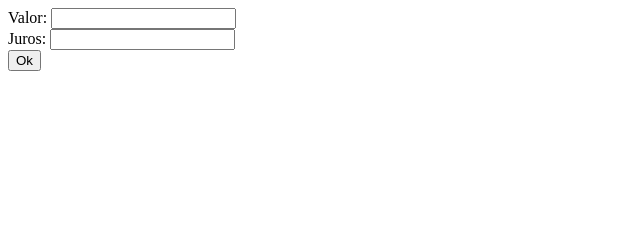
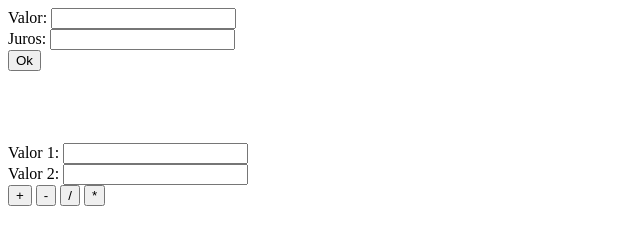
Before and after one commit to mkamilly/primeiroj_3t, a plain HTML site: page index.html in a window 1280 px wide. Shown: the whole page, without its empty margins (0-640 px from the left). Drawn offline with Linux system fonts and the light colour scheme.

Commit message:
Update index.html

```diff
--- a/index.html
+++ b/index.html
@@ -12,5 +12,15 @@
   Valor: <input id="valor" type="text"> <br>
   Juros: <input id="juros" type="text"> <br>
  <button onclick="total()"> Ok </button>
+
+ <br><br><br><br>
+ <span id="resultado"></span><br>
+ Valor 1: <input id="v1" type="text"><br>
+ Valor 2: <input id="v2" type="text"><br>
+<button onclick="soma()"> + </button>
+<button onclick="subtração()"> - </button>
+<button onclick="divisão()"> / </button>
+<button onclick="multiplicação()"> * </button>
+
 </body>
 </html>
```
